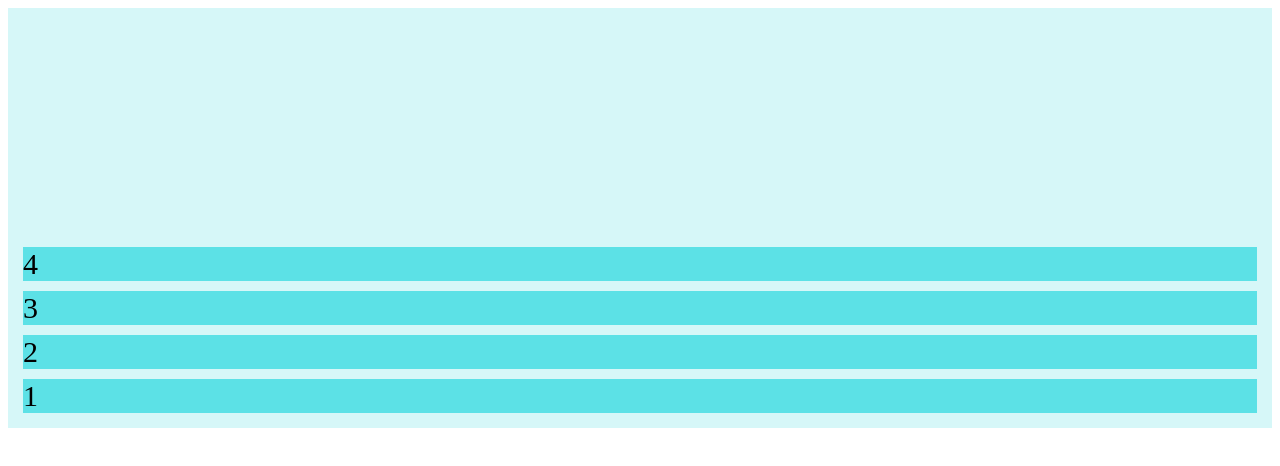
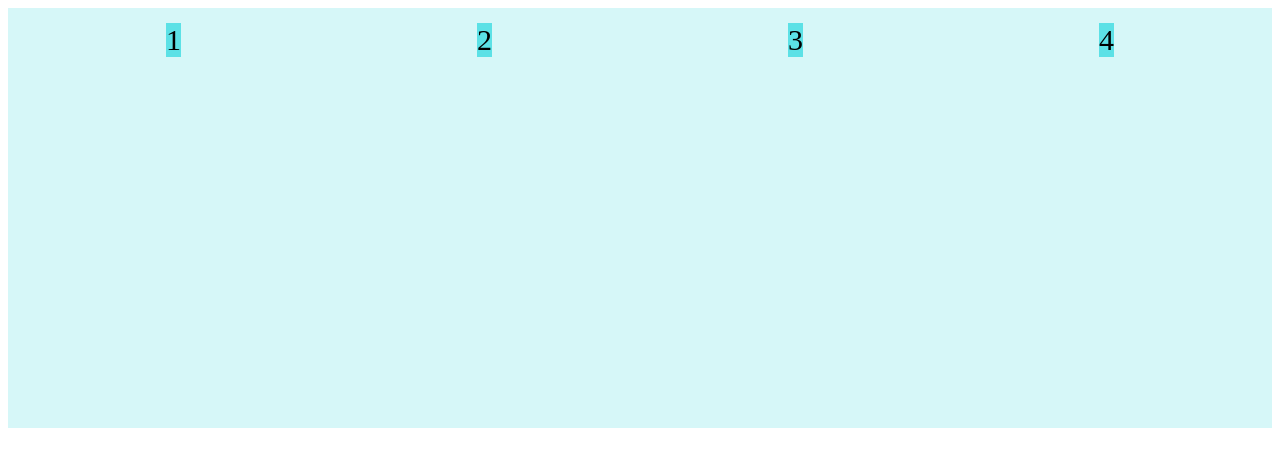
Before and after one commit to matsu8232/FlexTest, a plain HTML site: page index.html in a window 1280 px wide. Drawn offline with Linux system fonts and the light colour scheme.

Commit message:
[update]要素の並べ替え練習

```diff
--- a/style.css
+++ b/style.css
@@ -3,7 +3,9 @@
     height: 50vh;
     padding: 10px;
     display: flex;
-    flex-direction: column-reverse;
+    flex-direction: row;
+    justify-content: space-around;
+    align-items: baseline;
 }
 
 .item {
```
